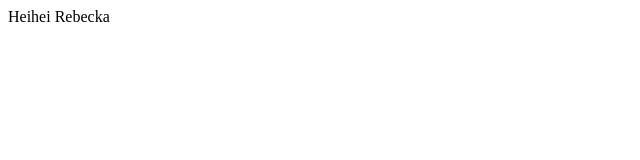
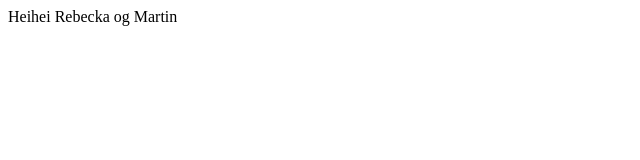
Before and after one commit to aaltofar/HilsePaaRebecka, a plain HTML site: page index.html in a window 1280 px wide. Shown: the full height of the page, 0-640 px from the left. Drawn offline with Linux system fonts and the light colour scheme.

Commit message:
update index

```diff
--- a/index.html
+++ b/index.html
@@ -6,6 +6,6 @@
 		<title>Hilse på Rebecka</title>
 	</head>
 	<body>
-		Heihei Rebecka
+		Heihei Rebecka og Martin
 	</body>
 </html>
```
